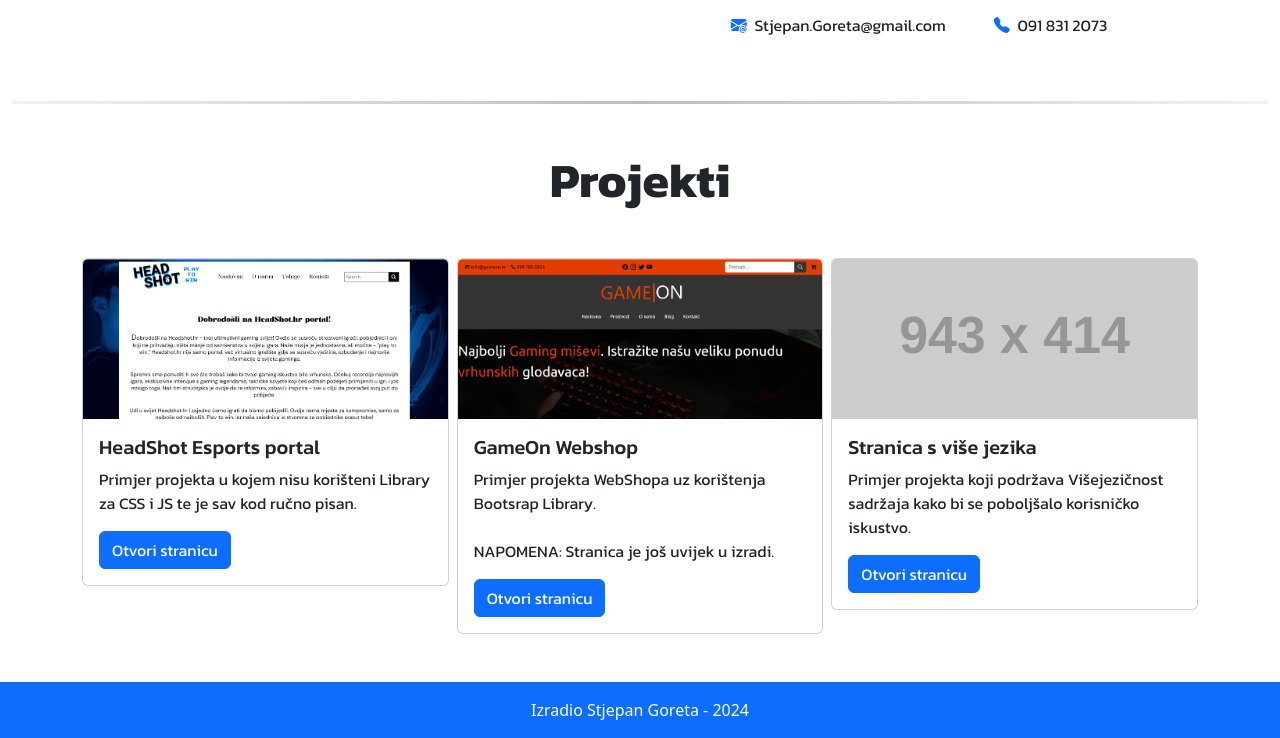
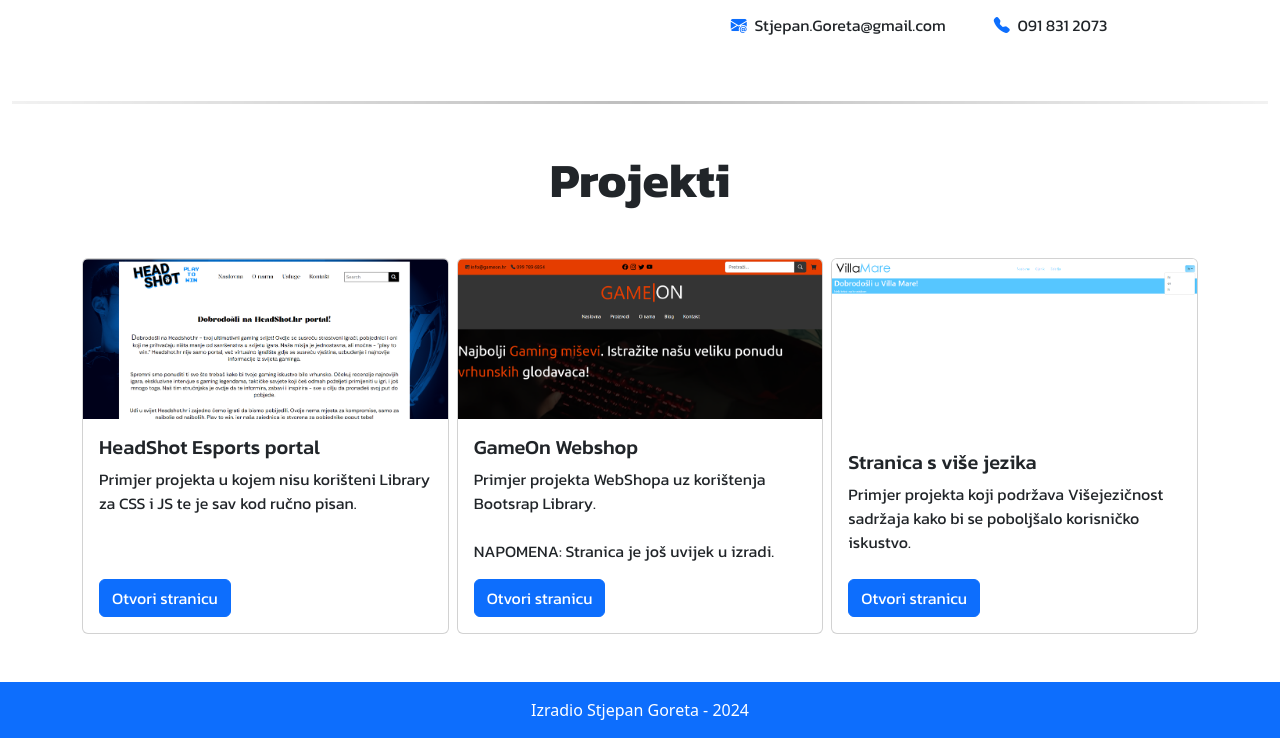
Before and after one commit to stipe5/stipe5.github.io, a plain HTML site: page index.html in a window 1280 px wide. Shown: the part 716-1454 px from the top of the page. Drawn offline with nearby package versions, Linux system fonts and the light colour scheme; placeholder pictures from the web are drawn by us.

Commit message:
portfolio

```diff
--- a/index.html
+++ b/index.html
@@ -39,39 +39,39 @@
         <div class="container d-flex flex-column justify-content-center align-items-center mb-5">
             <h2 class="display-5 m-0 p-0 mb-5 fw-bold">Projekti</h2>
             <div class="row g-2">
-                <div class="col-lg-4 col-sm-12">
+                <div class="col-lg-4 col-sm-12 d-flex align-items-stretch">
                     <div class="card">
                         <div class="card-image">
                             <a href="zada-a-2-11-12-2023-stipe5/responsive/index.html" target="_blank"><img src="images/stranica1.png" class="card-img-top" alt="Esports-portal"></a>
                         </div>
-                        <div class="card-body">
+                        <div class="card-body d-flex flex-column">
                           <h5 class="card-title">HeadShot Esports portal</h5>
                           <p class="card-text">Primjer projekta u kojem nisu korišteni Library za CSS i JS te je sav kod ručno pisan.</p>
-                          <a href="zada-a-2-11-12-2023-stipe5/responsive/index.html" class="btn btn-primary" target="_blank">Otvori stranicu</a>
+                          <a href="zada-a-2-11-12-2023-stipe5/responsive/index.html" class="btn btn-primary align-self-start mt-auto" target="_blank">Otvori stranicu</a>
                         </div>
                       </div>
                 </div>
-                <div class="col-lg-4 col-sm-12">
+                <div class="col-lg-4 col-sm-12 d-flex align-items-stretch">
                     <div class="card">
                         <div class="card-image">
                             <a href="izrada-web-stranice-web-shop-stipe5/index.html" target="_blank"><img src="images/stranica2.png" class="card-img-top" alt="Esports-portal"></a>
                         </div>
-                        <div class="card-body">
+                        <div class="card-body d-flex flex-column">
                           <h5 class="card-title">GameOn Webshop</h5>
                           <p class="card-text">Primjer projekta WebShopa uz korištenja Bootsrap Library.<br><br>NAPOMENA: Stranica je još uvijek u izradi.</p>
-                          <a href="izrada-web-stranice-web-shop-stipe5/index.html" class="btn btn-primary" target="_blank">Otvori stranicu</a>
+                          <a href="izrada-web-stranice-web-shop-stipe5/index.html" class="btn btn-primary align-self-start mt-auto" target="_blank">Otvori stranicu</a>
                         </div>
                       </div>
                 </div>
-                <div class="col-lg-4 col-sm-12">
+                <div class="col-lg-4 col-sm-12 d-flex align-items-stretch">
                     <div class="card">
                         <div class="card-image">
-                            <a href="LangZadatak/hr/index.html" target="_blank"><img src="https://via.placeholder.com/943x414" class="card-img-top" alt="MultiLang"></a>
+                            <a href="LangZadatak/hr/index.html" target="_blank"><img src="images/stranica3.png" class="card-img-top" alt="MultiLang"></a>
                         </div>
-                        <div class="card-body">
+                        <div class="card-body d-flex flex-column">
                           <h5 class="card-title">Stranica s više jezika</h5>
                           <p class="card-text">Primjer projekta koji podržava Višejezičnost sadržaja kako bi se poboljšalo korisničko iskustvo.</p>
-                          <a href="LangZadatak/hr/index.html" class="btn btn-primary" target="_blank">Otvori stranicu</a>
+                          <a href="LangZadatak/hr/index.html" class="btn btn-primary align-self-start mt-auto" target="_blank">Otvori stranicu</a>
                         </div>
                       </div>
                 </div>
```
Also changed, not shown: images/stranica3.png (added).
